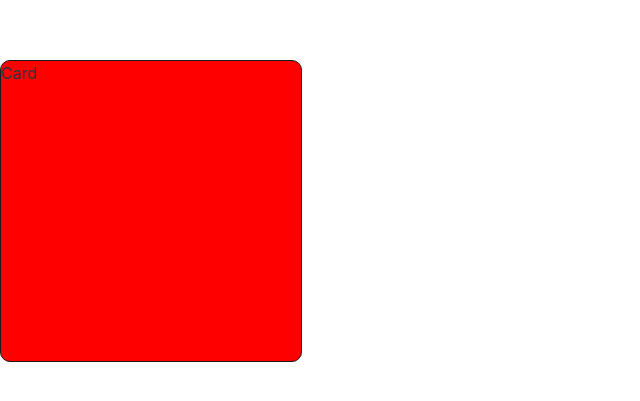
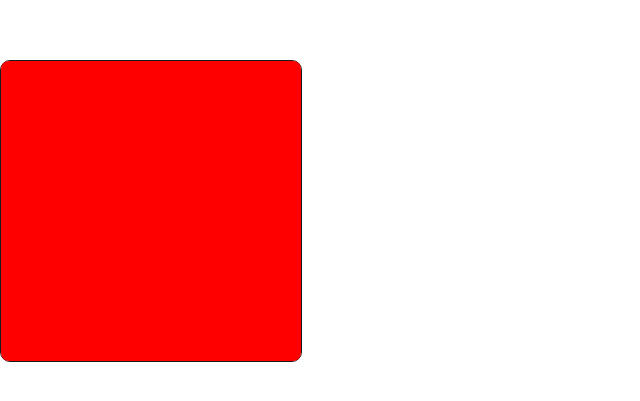
Before and after one commit to reactman704/Todays-fortune, a React (Vite) app: page / in a window 1280 px wide. Shown: the part 189-590 px from the top of the page, without its empty margins (0-640 px from the left). Built offline with nearby package versions, Linux system fonts and the light colour scheme.

Commit message:
feat: card-flipped develop

```diff
--- a/src/App.tsx
+++ b/src/App.tsx
@@ -1,5 +1,3 @@
-import { useState } from "react";
-
 import { Card } from "./components/Card";
 
 function App() {
--- a/src/components/Card.tsx
+++ b/src/components/Card.tsx
@@ -1,10 +1,18 @@
-import React from "react";
+import { useState } from "react";
 import "../styles/Card.css";
 
 export const Card = () => {
+  const [flipped, setFlipped] = useState(false);
+
+  const onClicked = () => {
+    setFlipped((prev) => !prev);
+  };
   return (
     <>
-      <div className="card">Card</div>
+      <div className={`card ${flipped ? "flipped" : ""}`} onClick={onClicked}>
+        <div className="card-front card-child"></div>
+        <div className="card-back card-child"></div>
+      </div>
     </>
   );
 };
--- a/src/styles/Card.css
+++ b/src/styles/Card.css
@@ -1,7 +1,47 @@
+:root {
+  --card-front-color: red;
+  --card-back-color: purple;
+
+}
+
 .card {
   width: 300px;
   height: 300px;
-  background-color: red;
+
   border: 1px solid #1a1a1a;
   border-radius: 10px;
+  position: relative;
 }
+
+
+.card-child {
+  position: absolute;
+  width: 100%;
+  height: 100%;
+  top: 0;
+  left: 0;
+  bottom: 0;
+  right: 0;
+  backface-visibility: hidden;
+  /* 뒤집혔을 때 안 보이도록 */
+  transition: transform 0.6s;
+  border-radius: 8px;
+}
+
+.card-front {
+  background-color: var(--card-front-color);
+}
+
+.card-back {
+  background-color: var(--card-back-color);
+  transform: rotateY(180deg);
+}
+
+
+.card.flipped .card-front {
+  transform: rotateY(180deg);
+}
+
+.card.flipped .card-back {
+  transform: rotateY(0deg);
+}
```
